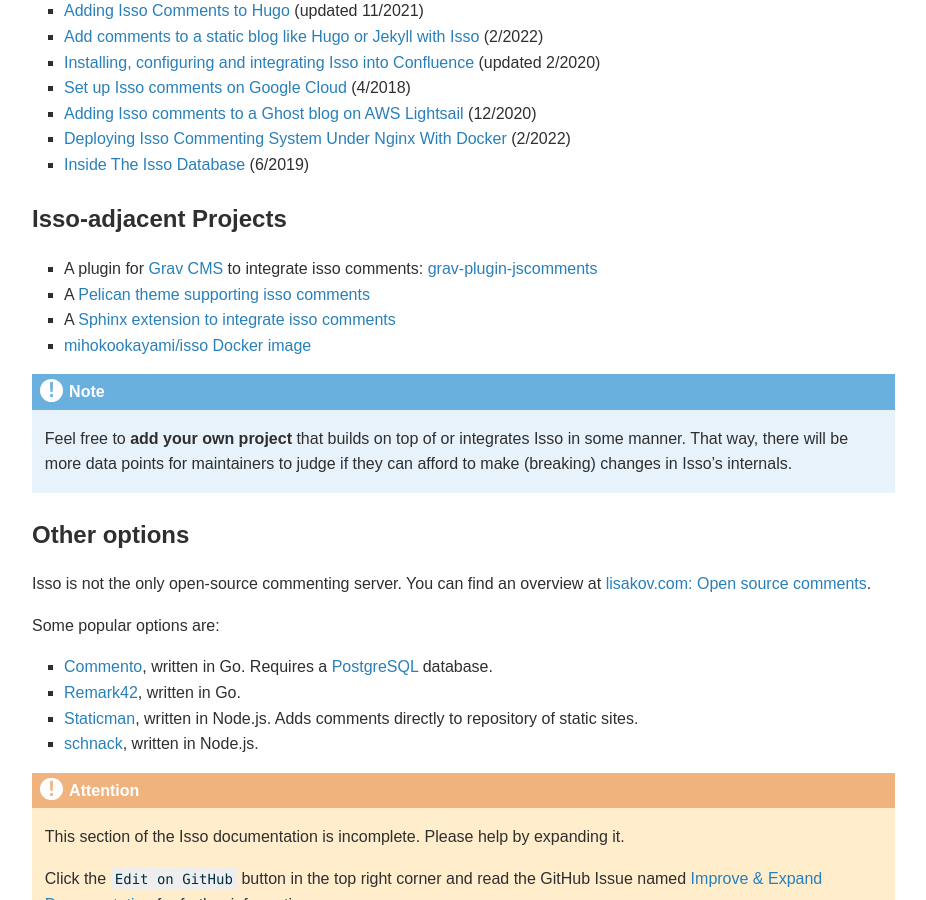
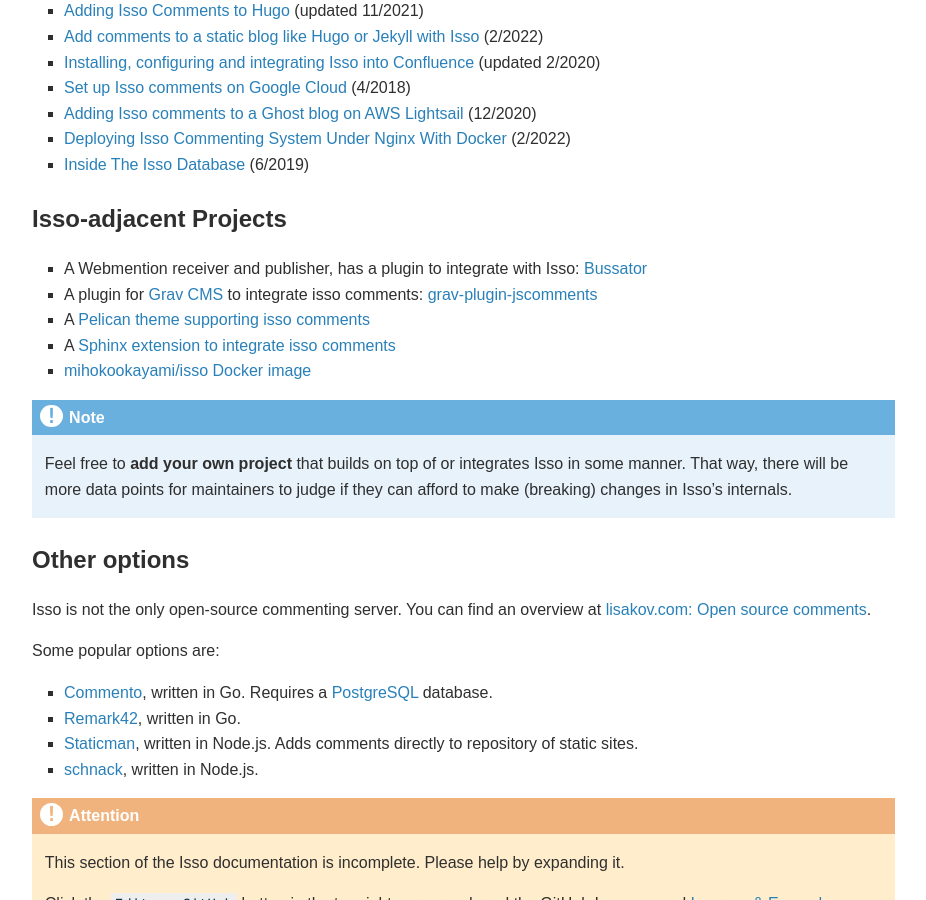
Before and after one commit to isso-comments/isso, a Sphinx documentation site: the page built from docs/community.rst, in a window 1280 px wide and 900 px high, scrolled down 900 px. Shown: the whole window, without its empty margins (48-974 px from the left). Built offline with Sphinx 7.4.7, drawn with Linux system fonts in a browser that asks for light colours.

Commit message:
docs: community: Link to Bussator webmentions

```diff
--- a/docs/community.rst
+++ b/docs/community.rst
@@ -85,6 +85,7 @@
 Isso-adjacent Projects
 ----------------------
 
+* A Webmention receiver and publisher, has a plugin to integrate with Isso: `Bussator`_
 * A plugin for `Grav CMS`_ to integrate isso comments: `grav-plugin-jscomments`_
 * A `Pelican theme supporting isso comments <https://github.com/Lucas-C/pelican-mg>`_
 * A `Sphinx extension to integrate isso comments <https://github.com/sphinx-notes/isso>`_
@@ -92,6 +93,7 @@
 
 .. _Grav cms: https://en.wikipedia.org/wiki/Grav_(CMS)
 .. _grav-plugin-jscomments: https://github.com/Sommerregen/grav-plugin-jscomments>
+.. _Bussator: https://gitlab.com/mardy/bussator
 
 .. note::
    Feel free to **add your own project** that builds on top of or integrates
```
